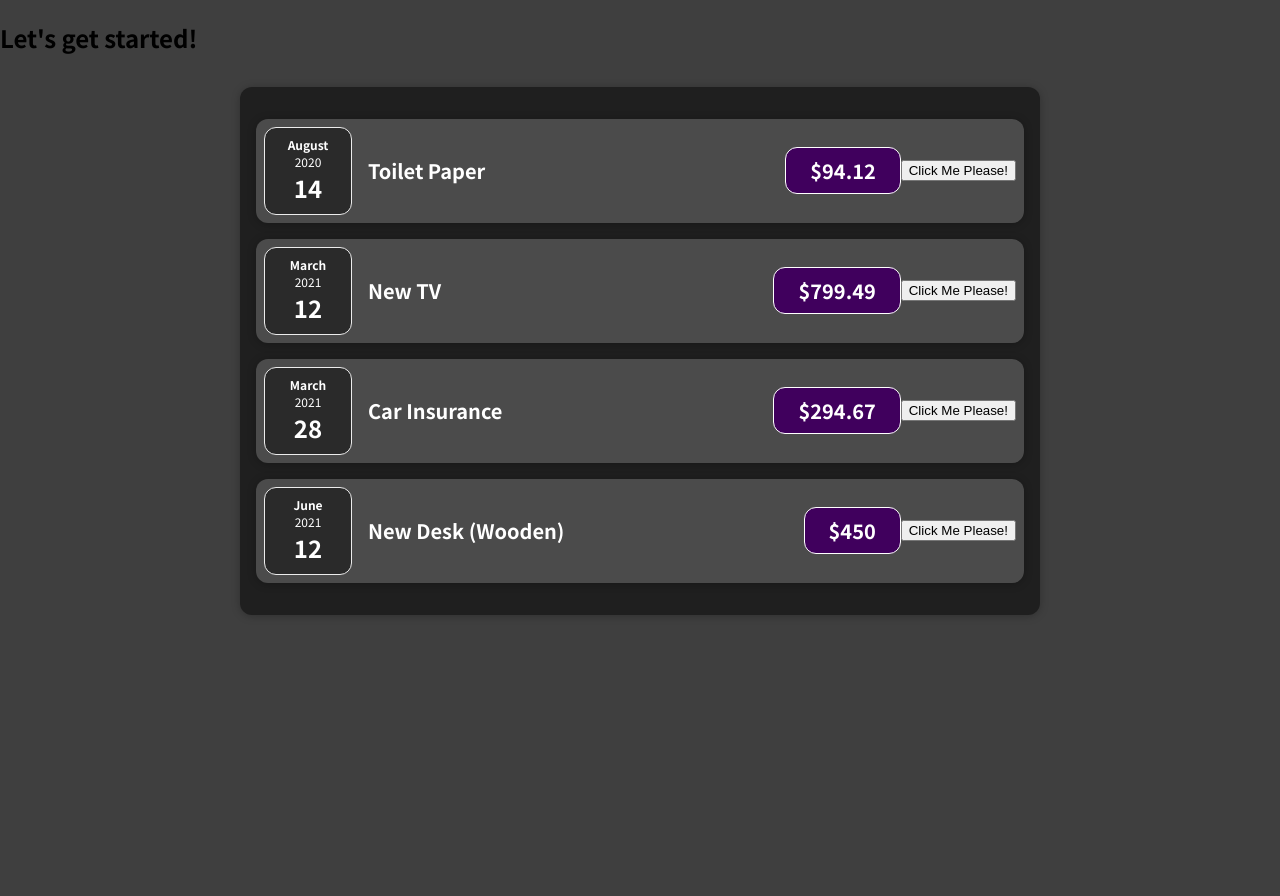
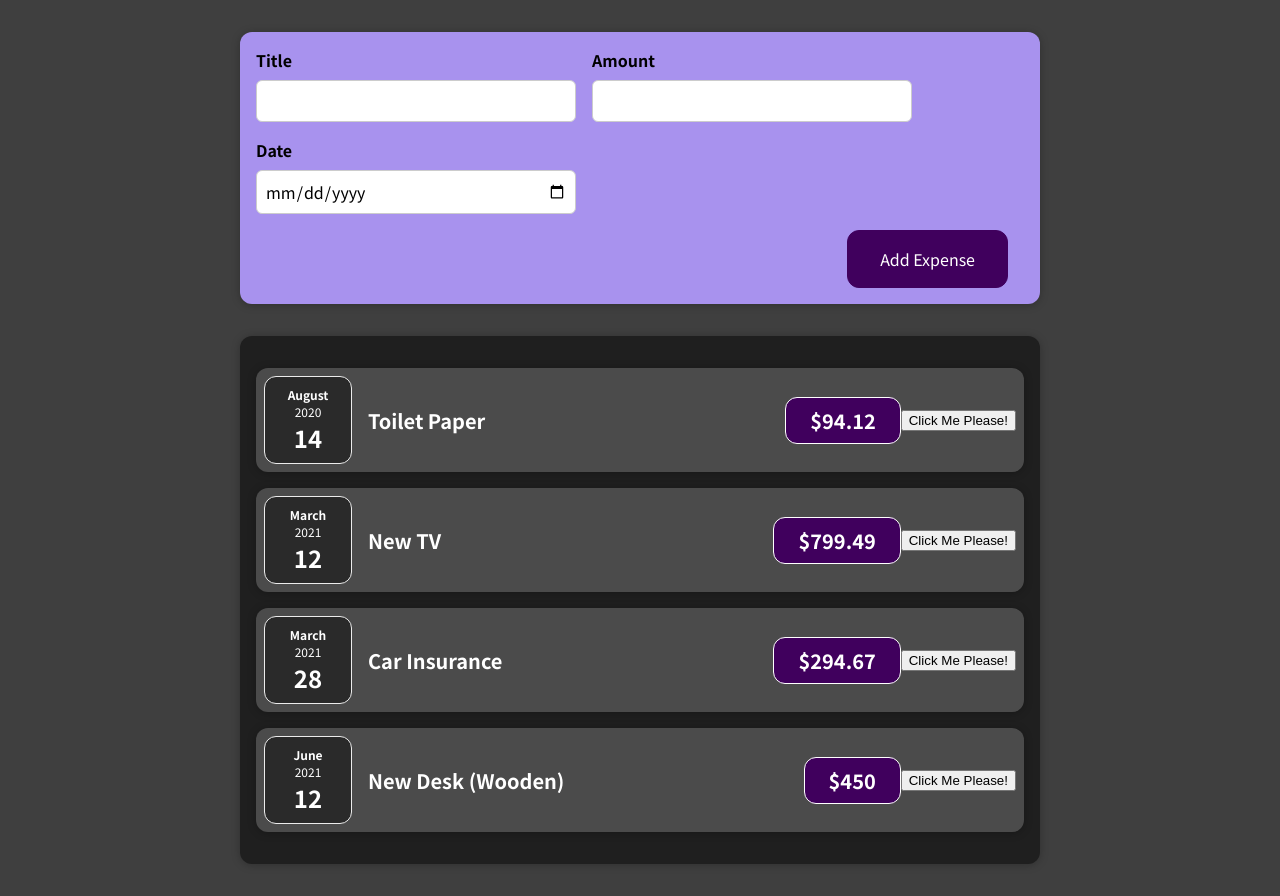
Before and after one commit to sam-nazarian/react-practice, a React (Create React App) app in the folder Section-3/: page / in a window 1280 px wide. Before the commit the page ends 800 px from the top, so only its background shows below. Built offline with nearby package versions, Linux system fonts and the light colour scheme.

Commit message:
Working with Multiple States

```diff
--- a/Section-3/src/App.js
+++ b/Section-3/src/App.js
@@ -1,5 +1,6 @@
 // import React from 'react'; //Not needed anymore, used to be required before
 import Expenses from './components/Expenses/Expenses';
+import NewExpense from './components/NewExpense/NewExpense';
 
 function App() {
   const expenses = [
@@ -31,7 +32,7 @@
   // custom component starts with a capital letter
   return (
     <div>
-      <h2>Let's get started!</h2>
+      <NewExpense />
       <Expenses items={expenses} />
     </div>
   );
--- a/Section-3/src/components/Expenses/ExpenseItem.js
+++ b/Section-3/src/components/Expenses/ExpenseItem.js
@@ -1,19 +1,24 @@
+import React, { useState } from 'react'; //useState is a react hook
 import ExpenseDate from './ExpenseDate';
 import Card from '../UI/Card';
 import './ExpenseItem.css';
 // Every component is a js function
 // only 1 root elm is allowed in a function
 function ExpenseItem(props) {
+  // whenver state is updated react re-evaluates the component instance
+  const [title, setTitle] = useState(props.title); //default state as param
+
   // funtion not called by us, called by event listener
   const clickHandler = () => {
-    console.log('Clicked!!!!');
+    setTitle('Updated!'); //async func
+    console.log(title);
   };
 
   return (
     <Card className="expense-item">
       <ExpenseDate date={props.date} />
       <div className="expense-item__description">
-        <h2>{props.title}</h2>
+        <h2>{title}</h2>
         <div className="expense-item__price">${props.amount}</div>
       </div>
       <button onClick={clickHandler}>Click Me Please!</button>
--- /dev/null
+++ b/Section-3/src/components/NewExpense/ExpenseForm.css
@@ -0,0 +1,26 @@
+.new-expense__controls {
+  display: flex;
+  flex-wrap: wrap;
+  gap: 1rem;
+  margin-bottom: 1rem;
+  text-align: left;
+}
+
+.new-expense__control label {
+  font-weight: bold;
+  margin-bottom: 0.5rem;
+  display: block;
+}
+
+.new-expense__control input {
+  font: inherit;
+  padding: 0.5rem;
+  border-radius: 6px;
+  border: 1px solid #ccc;
+  width: 20rem;
+  max-width: 100%;
+}
+
+.new-expense__actions {
+  text-align: right;
+}
--- /dev/null
+++ b/Section-3/src/components/NewExpense/ExpenseForm.js
@@ -0,0 +1,80 @@
+import React, { useState } from 'react';
+import './ExpenseForm.css';
+
+const ExpenseForm = () => {
+  // Indepant from the state, whenver component reloads state stays same
+  // Detached from life cycle of component
+  const [enteredTitle, setEnteredTitle] = useState('');
+  const [enteredAmount, setEnteredAmount] = useState('');
+  const [enteredDate, setEnteredDate] = useState('');
+
+  /*
+  const [userInput, setUserInput] = useState({
+    enteredTitle: '',
+    enteredAmount: '',
+    enteredDate: '',
+  });
+  */
+
+  const titleChangeHandler = (e) => {
+    setEnteredTitle(e.target.value); //e.target is where the event happened
+    // the prevState will always be latest state snapShot, otherwise doing too many state changes can go wrong, doesn't depend on outdated prevState snapshot
+    // use when state update depends on previous state
+    /*
+    setUserInput((prevState) => {
+      return {
+        ...prevState,
+        enteredTitle: e.target.value,
+      };
+    });
+    */
+  };
+
+  const amountChangeHandler = (e) => {
+    setEnteredAmount(e.target.value);
+  };
+
+  const dateChangeHandler = (e) => {
+    setEnteredDate(e.target.value);
+  };
+
+  const submitHandler = (e) => {
+    e.preventDefault();
+
+    const expenseData = {
+      title: enteredTitle,
+      amount: enteredAmount,
+      date: new Date(enteredDate),
+    };
+
+    console.log(expenseData);
+  };
+
+  return (
+    <form onSubmit={submitHandler}>
+      <div className="new-expense__controls">
+        <div className="new-expense__control">
+          <label>Title</label>
+          <input type="text" onChange={titleChangeHandler} />
+          {/* onChange also works for dropdowns, compared to onInput */}
+        </div>
+
+        <div className="new-expense__control">
+          <label>Amount</label>
+          <input type="number" onChange={amountChangeHandler} min="0.01" step="0.1" />
+        </div>
+
+        <div className="new-expense__control">
+          <label>Date</label>
+          <input type="date" onChange={dateChangeHandler} min="2019-01-01" max="2022-12-31" />
+        </div>
+      </div>
+
+      <div className="new-expense__actions">
+        <button type="submit">Add Expense</button>
+      </div>
+    </form>
+  );
+};
+
+export default ExpenseForm;
--- /dev/null
+++ b/Section-3/src/components/NewExpense/NewExpense.css
@@ -0,0 +1,38 @@
+.new-expense {
+  background-color: #a892ee;
+  padding: 1rem;
+  margin: 2rem auto;
+  width: 50rem;
+  max-width: 95%;
+  border-radius: 12px;
+  text-align: center;
+  box-shadow: 0 1px 8px rgba(0, 0, 0, 0.25);
+}
+
+.new-expense button {
+  font: inherit;
+  cursor: pointer;
+  padding: 1rem 2rem;
+  border: 1px solid #40005d;
+  background-color: #40005d;
+  color: white;
+  border-radius: 12px;
+  margin-right: 1rem;
+}
+
+.new-expense button:hover,
+.new-expense button:active {
+  background-color: #510674;
+  border-color: #510674;
+}
+
+.new-expense button.alternative {
+  color: #220131;
+  border-color: transparent;
+  background-color: transparent;
+}
+
+.new-expense button.alternative:hover,
+.new-expense button.alternative:active {
+  background-color: #ddb3f8;
+}
--- /dev/null
+++ b/Section-3/src/components/NewExpense/NewExpense.js
@@ -0,0 +1,14 @@
+import React from 'react';
+
+import ExpenseForm from './ExpenseForm';
+import './NewExpense.css';
+
+const newExpense = () => {
+  return (
+    <div className="new-expense">
+      <ExpenseForm />
+    </div>
+  );
+};
+
+export default newExpense;
```
